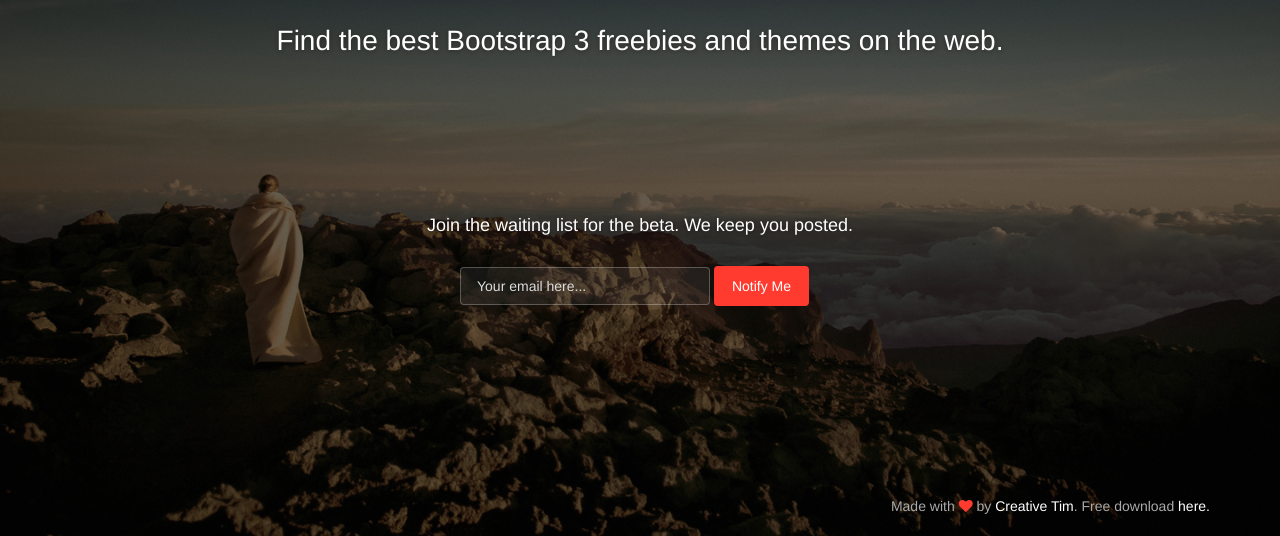
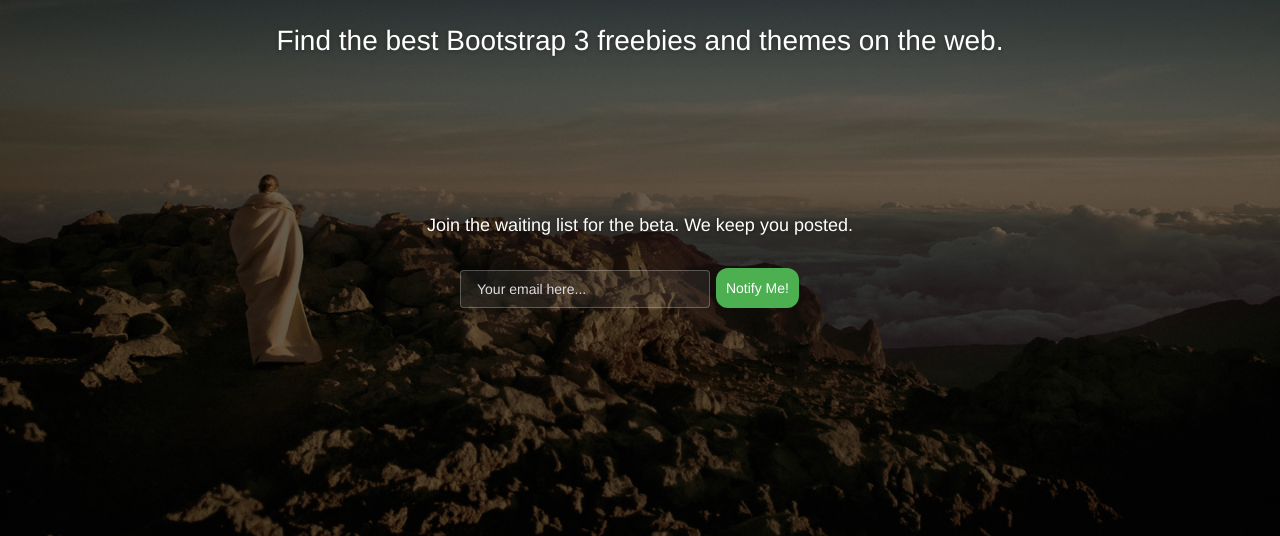
Before and after one commit to Visheshevi/ORiHDPrelauncher, a plain HTML site: page x_coming_sssoon_pages/index.html in a window 1280 px wide. Shown: the part 264-800 px from the top of the page. Drawn offline with Linux system fonts and the light colour scheme; a web font is replaced by a local one.

Commit message:
Button Formation

```diff
--- a/x_coming_sssoon_pages/index.html
+++ b/x_coming_sssoon_pages/index.html
@@ -3,6 +3,21 @@
 <head>
 	<meta charset="utf-8" />
 	<meta http-equiv="X-UA-Compatible" content="IE=edge,chrome=1" />
+  <style>
+.button {
+    background-color: #4CAF50;
+    border: none;
+    color: white;
+    padding: 10px 10px;
+    text-align: center;
+    text-decoration: none;
+    display: inline-block;
+    font-size: 14px;
+    margin: 2px 2px;
+    border-radius: 12px;
+    cursor: pointer;
+}
+</style>
 
     <meta content='width=device-width, initial-scale=1.0, maximum-scale=1.0, user-scalable=0' name='viewport' />
     <meta name="viewport" content="width=device-width" />
@@ -108,7 +123,7 @@
                             <label class="sr-only" for="exampleInputEmail2">Email address</label>
                             <input type="email" class="form-control transparent" placeholder="Your email here...">
                           </div>
-                          <button type="submit" class="btn btn-danger btn-fill">Notify Me</button>
+                          <button class="button">Notify Me!</button>
                         </form>
 
                     </div>
@@ -116,11 +131,7 @@
             </div>
         </div>
     </div>
-    <div class="footer">
-      <div class="container">
-             Made with <i class="fa fa-heart heart"></i> by <a href="http://www.creative-tim.com">Creative Tim</a>. Free download <a href="http://www.creative-tim.com/product/coming-sssoon-page">here.</a>
-      </div>
-    </div>
+
  </div>
  </body>
  <script src="https://www.gstatic.com/firebasejs/4.1.5/firebase.js"></script>
```
